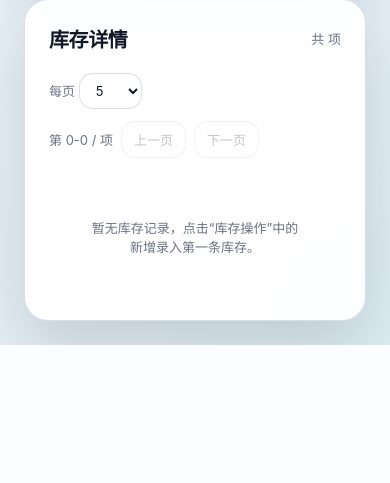
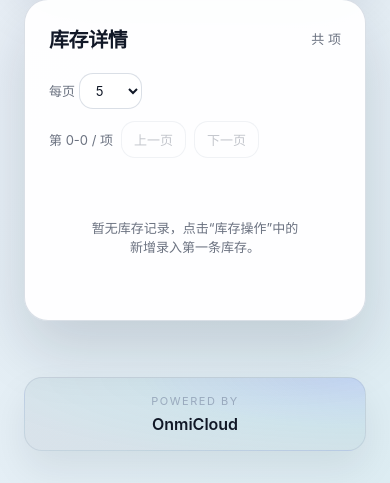
Before and after one commit to CycolusPro/CodeX-Storehouse, a Flask app: template inventory_app/templates/index.html in a window 390 px wide. Shown: the part 967-1450 px from the top of the page. Before the commit the page ends 1312 px from the top, so only its background shows below. Run offline with Flask 3, Linux system fonts and the light colour scheme; the template is opened without the code that fills it, so the values that code supplies are empty.

Commit message:
Add OnmiCloud branding card to sidebar and mobile views

```diff
--- a/inventory_app/templates/index.html
+++ b/inventory_app/templates/index.html
@@ -129,6 +129,31 @@
         color: var(--muted);
       }
       .sidebar__footer form { margin: 0; }
+      .powered-card {
+        margin-top: 4px;
+        padding: 16px;
+        border-radius: 18px;
+        background: radial-gradient(120% 120% at 100% 0%, rgba(76, 110, 245, 0.18), rgba(14, 116, 144, 0.08) 55%, rgba(15, 23, 42, 0.05) 100%);
+        border: 1px solid rgba(148, 163, 184, 0.25);
+        box-shadow: 0 18px 38px rgba(15, 23, 42, 0.08);
+        display: grid;
+        gap: 6px;
+        text-align: center;
+      }
+      .powered-card__label {
+        text-transform: uppercase;
+        font-size: 11px;
+        letter-spacing: 0.14em;
+        color: rgba(148, 163, 184, 0.9);
+      }
+      .powered-card__brand {
+        font-size: 16px;
+        font-weight: 600;
+        color: var(--fg);
+      }
+      .powered-card--mobile {
+        display: none;
+      }
       .btn {
         display: inline-flex;
         align-items: center;
@@ -792,6 +817,11 @@
         main { padding: 24px; }
         .mobile-only { display: grid; }
         .desktop-only { display: none !important; }
+        .powered-card--desktop { display: none; }
+        .powered-card--mobile {
+          display: grid;
+          margin: 32px 24px;
+        }
       }
       @media (max-width: 640px) {
         .search-group { flex-direction: column; align-items: stretch; }
@@ -846,6 +876,10 @@
           <form method="post" action="{{ url_for('logout') }}">
             <button type="submit" class="btn btn--ghost" style="padding:8px 14px;">退出登录</button>
           </form>
+          <div class="powered-card powered-card--desktop">
+            <span class="powered-card__label">Powered by</span>
+            <span class="powered-card__brand">OnmiCloud</span>
+          </div>
         </div>
       </aside>
       <div class="main">
@@ -1069,6 +1103,11 @@
       </div>
     </div>
 
+    <div class="powered-card powered-card--mobile">
+      <span class="powered-card__label">Powered by</span>
+      <span class="powered-card__brand">OnmiCloud</span>
+    </div>
+
     {% if low_stock_items %}
       <div id="lowStockModal" class="modal" data-modal>
         <div class="modal__dialog">
```
Also changed, not shown: inventory_app/templates/analytics.html (+38 -0 lines), inventory_app/templates/recent_activity.html (+39 -0 lines), inventory_app/templates/users.html (+38 -0 lines).
